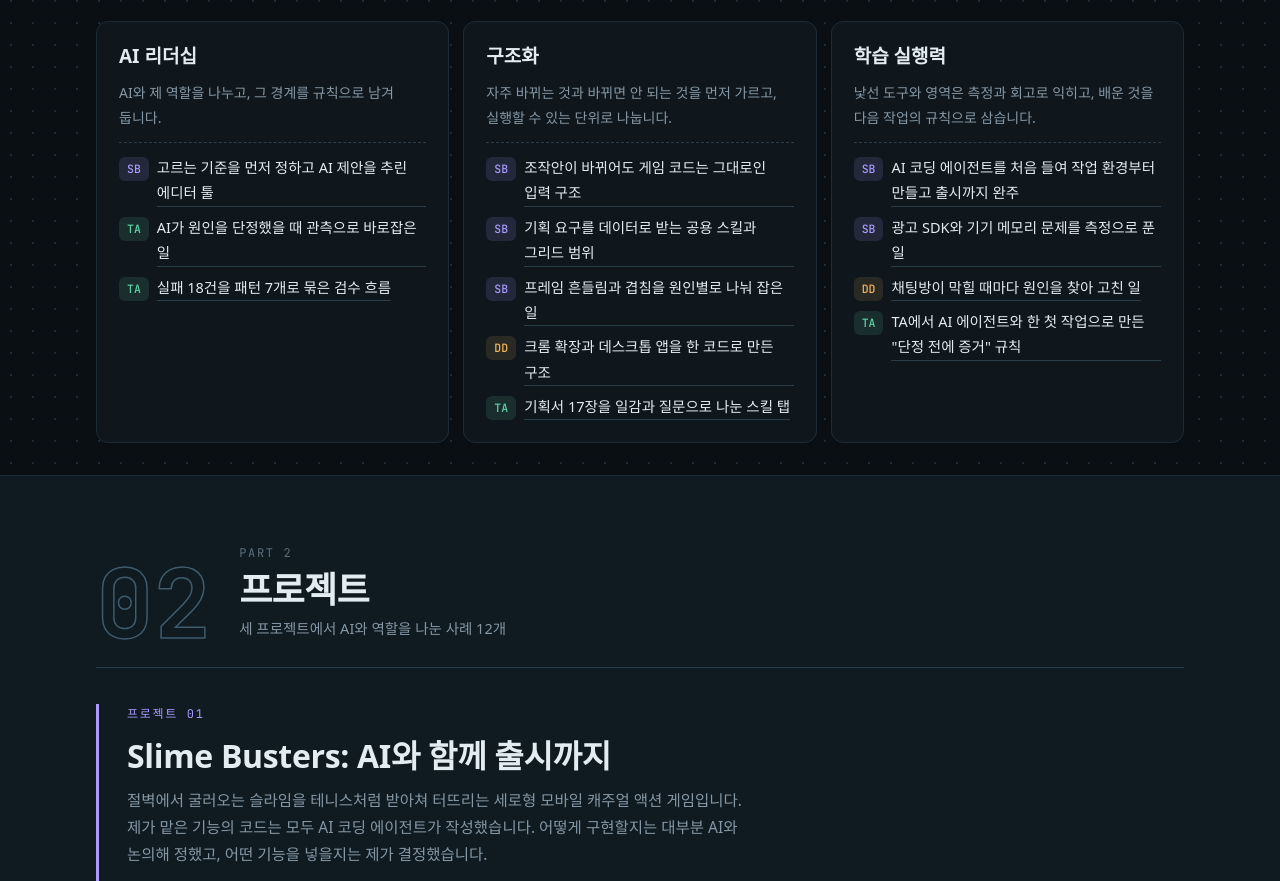
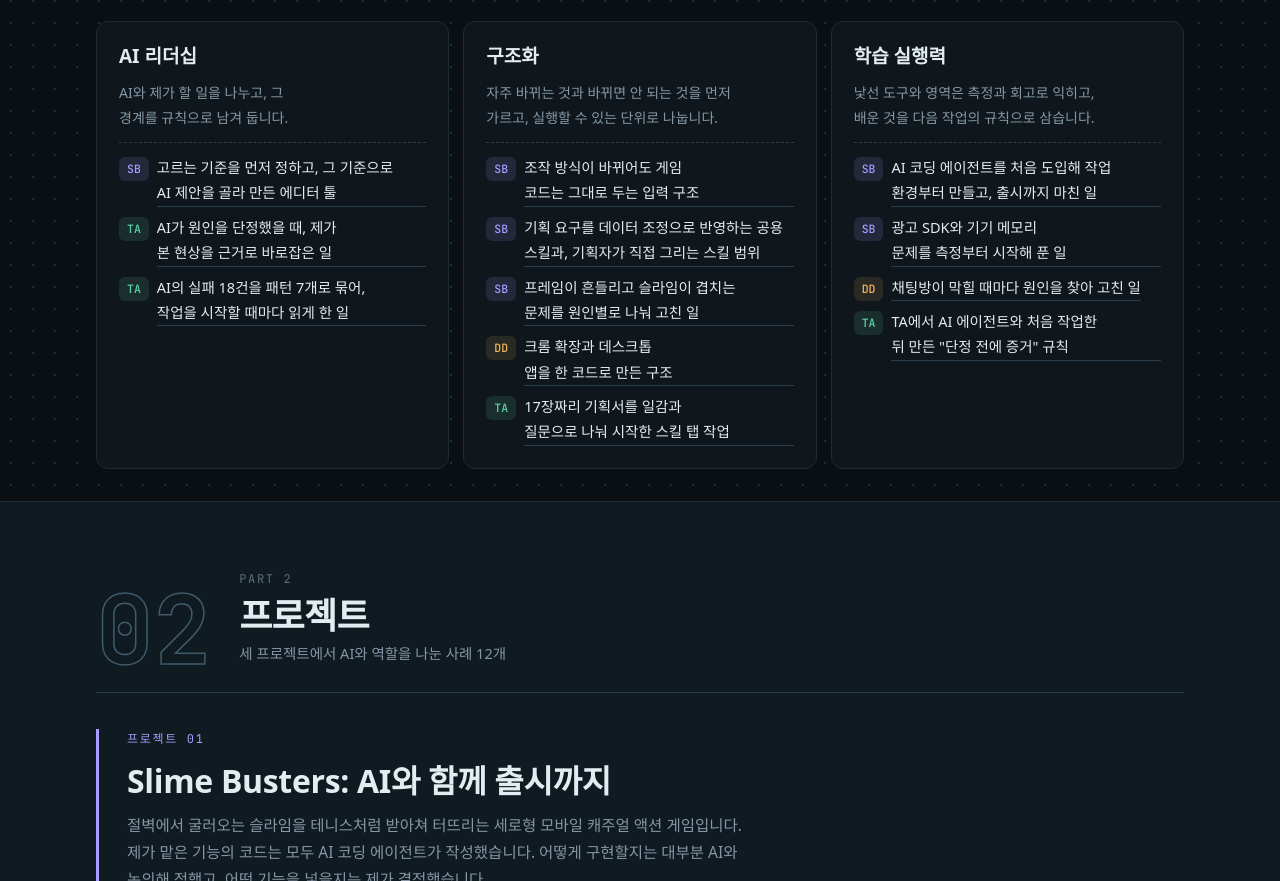
Before and after one commit to OhJaeYoung95/OhJaeYoung95.github.io, a plain HTML site: page index.html in a window 1280 px wide. Shown: the part 1748-2629 px from the top of the page. Drawn offline with Linux system fonts and the light colour scheme; a web font is replaced by a local one.

Commit message:
Clarify skill summary wording

```diff
--- a/index.html
+++ b/index.html
@@ -71,10 +71,10 @@ a{color:var(--accent)}
 .skills{display:grid;grid-template-columns:repeat(auto-fit,minmax(260px,1fr));gap:14px}
 .skill{background:var(--panel);border:1px solid var(--line);border-radius:12px;padding:22px;display:flex;flex-direction:column;gap:12px}
 .skill h3{font-size:19px;font-weight:700}
-.skill .def{color:var(--muted);font-size:14px}
+.skill .def{text-wrap:balance;color:var(--muted);font-size:14px}
 .skill ul{list-style:none;margin:0;padding:0;display:flex;flex-direction:column;gap:8px;border-top:1px dashed var(--line-strong);padding-top:12px}
 .skill li{display:flex;gap:8px;align-items:baseline;font-size:14.5px}
-.skill li a{color:var(--fg);text-decoration:none;border-bottom:1px solid var(--line-strong)}
+.skill li a{text-wrap:balance;color:var(--fg);text-decoration:none;border-bottom:1px solid var(--line-strong)}
 .skill li a:hover{border-color:var(--accent);color:var(--accent)}
 
 /* 프로젝트 개요 */
@@ -263,32 +263,32 @@ footer{border-top:1px solid var(--line);padding-top:22px;display:flex;flex-direc
   <div class="skills">
     <div class="skill">
       <h3>AI 리더십</h3>
-      <p class="def">AI와 제 역할을 나누고, 그 경계를 규칙으로 남겨 둡니다.</p>
+      <p class="def">AI와 제가 할 일을 나누고, 그 경계를 규칙으로 남겨 둡니다.</p>
       <ul>
-        <li><span class="tag sb">SB</span><a href="#sb-tools">고르는 기준을 먼저 정하고 AI 제안을 추린 에디터 툴</a></li>
-        <li><span class="tag ta">TA</span><a href="#ta-lobby">AI가 원인을 단정했을 때 관측으로 바로잡은 일</a></li>
-        <li><span class="tag ta">TA</span><a href="#ta-failure">실패 18건을 패턴 7개로 묶은 검수 흐름</a></li>
+        <li><span class="tag sb">SB</span><a href="#sb-tools">고르는 기준을 먼저 정하고, 그 기준으로 AI 제안을 골라 만든 에디터 툴</a></li>
+        <li><span class="tag ta">TA</span><a href="#ta-lobby">AI가 원인을 단정했을 때, 제가 본 현상을 근거로 바로잡은 일</a></li>
+        <li><span class="tag ta">TA</span><a href="#ta-failure">AI의 실패 18건을 패턴 7개로 묶어, 작업을 시작할 때마다 읽게 한 일</a></li>
       </ul>
     </div>
     <div class="skill">
       <h3>구조화</h3>
       <p class="def">자주 바뀌는 것과 바뀌면 안 되는 것을 먼저 가르고, 실행할 수 있는 단위로 나눕니다.</p>
       <ul>
-        <li><span class="tag sb">SB</span><a href="#sb-input">조작안이 바뀌어도 게임 코드는 그대로인 입력 구조</a></li>
-        <li><span class="tag sb">SB</span><a href="#sb-skill">기획 요구를 데이터로 받는 공용 스킬과 그리드 범위</a></li>
-        <li><span class="tag sb">SB</span><a href="#sb-perf">프레임 흔들림과 겹침을 원인별로 나눠 잡은 일</a></li>
+        <li><span class="tag sb">SB</span><a href="#sb-input">조작 방식이 바뀌어도 게임 코드는 그대로 두는 입력 구조</a></li>
+        <li><span class="tag sb">SB</span><a href="#sb-skill">기획 요구를 데이터 조정으로 반영하는 공용 스킬과, 기획자가 직접 그리는 스킬 범위</a></li>
+        <li><span class="tag sb">SB</span><a href="#sb-perf">프레임이 흔들리고 슬라임이 겹치는 문제를 원인별로 나눠 고친 일</a></li>
         <li><span class="tag dd">DD</span><a href="#dd-platform">크롬 확장과 데스크톱 앱을 한 코드로 만든 구조</a></li>
-        <li><span class="tag ta">TA</span><a href="#ta-skilltab">기획서 17장을 일감과 질문으로 나눈 스킬 탭</a></li>
+        <li><span class="tag ta">TA</span><a href="#ta-skilltab">17장짜리 기획서를 일감과 질문으로 나눠 시작한 스킬 탭 작업</a></li>
       </ul>
     </div>
     <div class="skill">
       <h3>학습 실행력</h3>
       <p class="def">낯선 도구와 영역은 측정과 회고로 익히고, 배운 것을 다음 작업의 규칙으로 삼습니다.</p>
       <ul>
-        <li><span class="tag sb">SB</span><a href="#s-sb">AI 코딩 에이전트를 처음 들여 작업 환경부터 만들고 출시까지 완주</a></li>
-        <li><span class="tag sb">SB</span><a href="#sb-ads">광고 SDK와 기기 메모리 문제를 측정으로 푼 일</a></li>
+        <li><span class="tag sb">SB</span><a href="#s-sb">AI 코딩 에이전트를 처음 도입해 작업 환경부터 만들고, 출시까지 마친 일</a></li>
+        <li><span class="tag sb">SB</span><a href="#sb-ads">광고 SDK와 기기 메모리 문제를 측정부터 시작해 푼 일</a></li>
         <li><span class="tag dd">DD</span><a href="#dd-chat">채팅방이 막힐 때마다 원인을 찾아 고친 일</a></li>
-        <li><span class="tag ta">TA</span><a href="#ta-bundle">TA에서 AI 에이전트와 한 첫 작업으로 만든 "단정 전에 증거" 규칙</a></li>
+        <li><span class="tag ta">TA</span><a href="#ta-bundle">TA에서 AI 에이전트와 처음 작업한 뒤 만든 "단정 전에 증거" 규칙</a></li>
       </ul>
     </div>
   </div>
```
